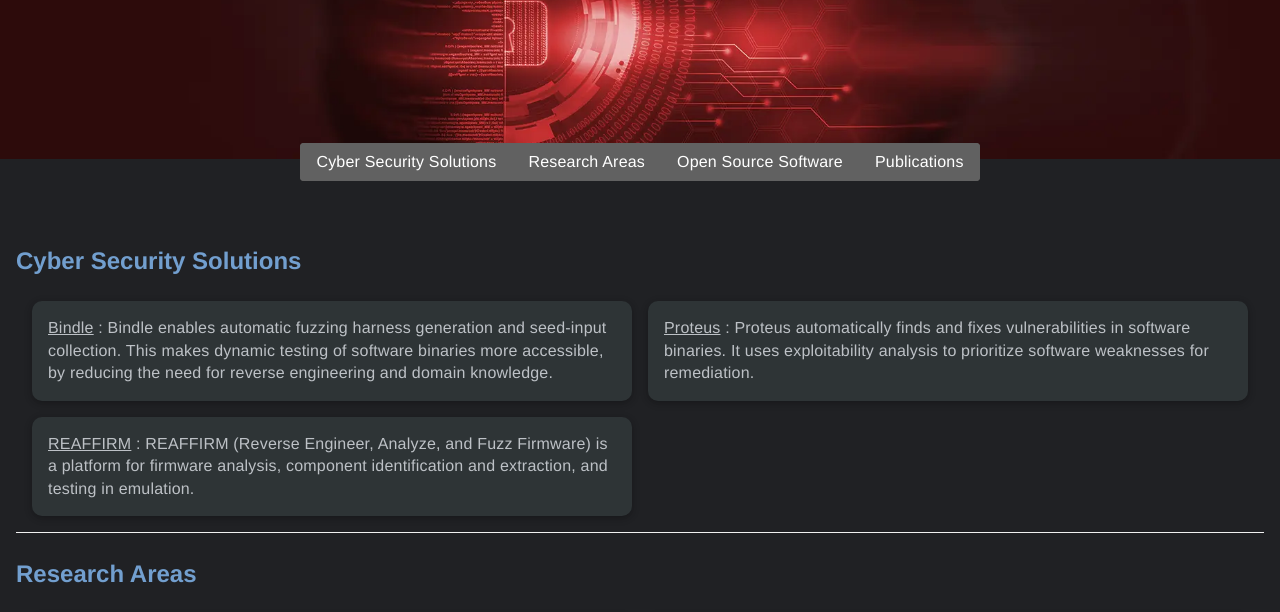
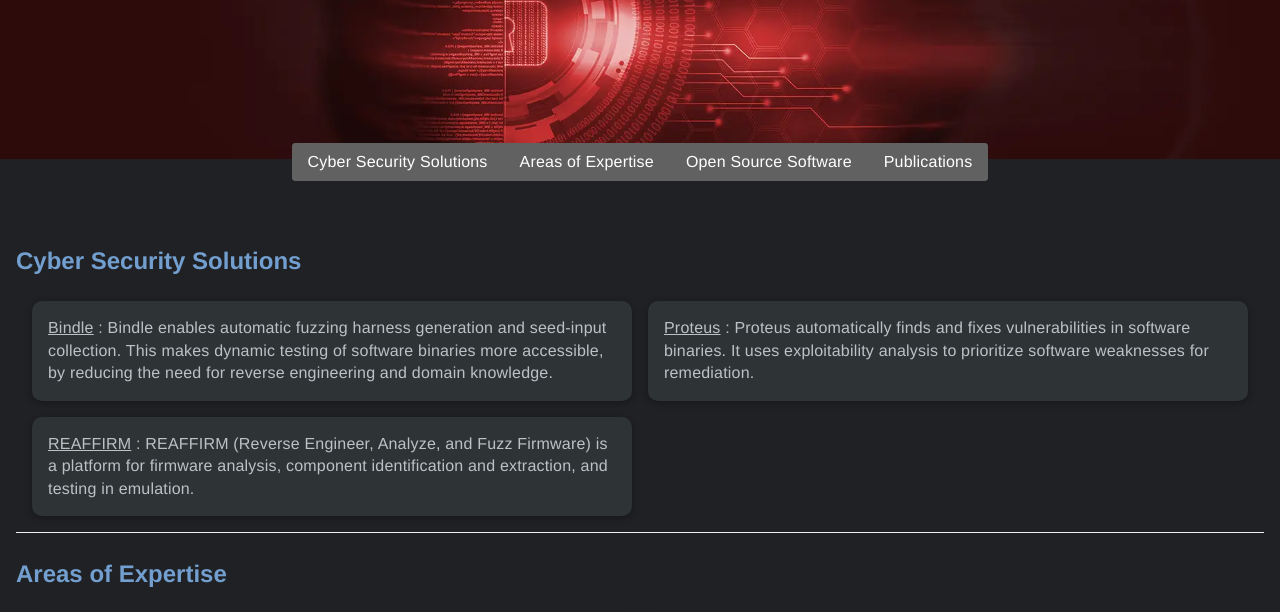
Before and after one commit to GrammaTech/grammatech.github.io, an Eleventy site: page index.md in a window 1280 px wide. Shown: the part 118-730 px from the top of the page. Built offline with nearby package versions, Linux system fonts and the light colour scheme; Eleventy itself is replaced by a stand-in of ours; files that its build step writes are made by us from their sources; what bibtex-parse, markdown-it-deflist, markdown-it-mermaid-plugin would draw is missing.

Commit message:
Replace “Research Areas” with “Areas of Expertise”

```diff
--- a/index.md
+++ b/index.md
@@ -5,8 +5,8 @@
 anchors:
   - text: Cyber Security Solutions
     slug: cyber-security-solutions
-  - text: Research Areas
-    slug: research-areas
+  - text: Areas of Expertise
+    slug: expertise-areas
   - text: Open Source Software
     slug: open-source-software
   - text: Publications
@@ -42,7 +42,7 @@
 
 <div class="gt-bottom-line">
 
-### Research Areas
+### Areas of Expertise
 
 {% assign row = 0 %}
 {% for ra in collections.ra %}
```
